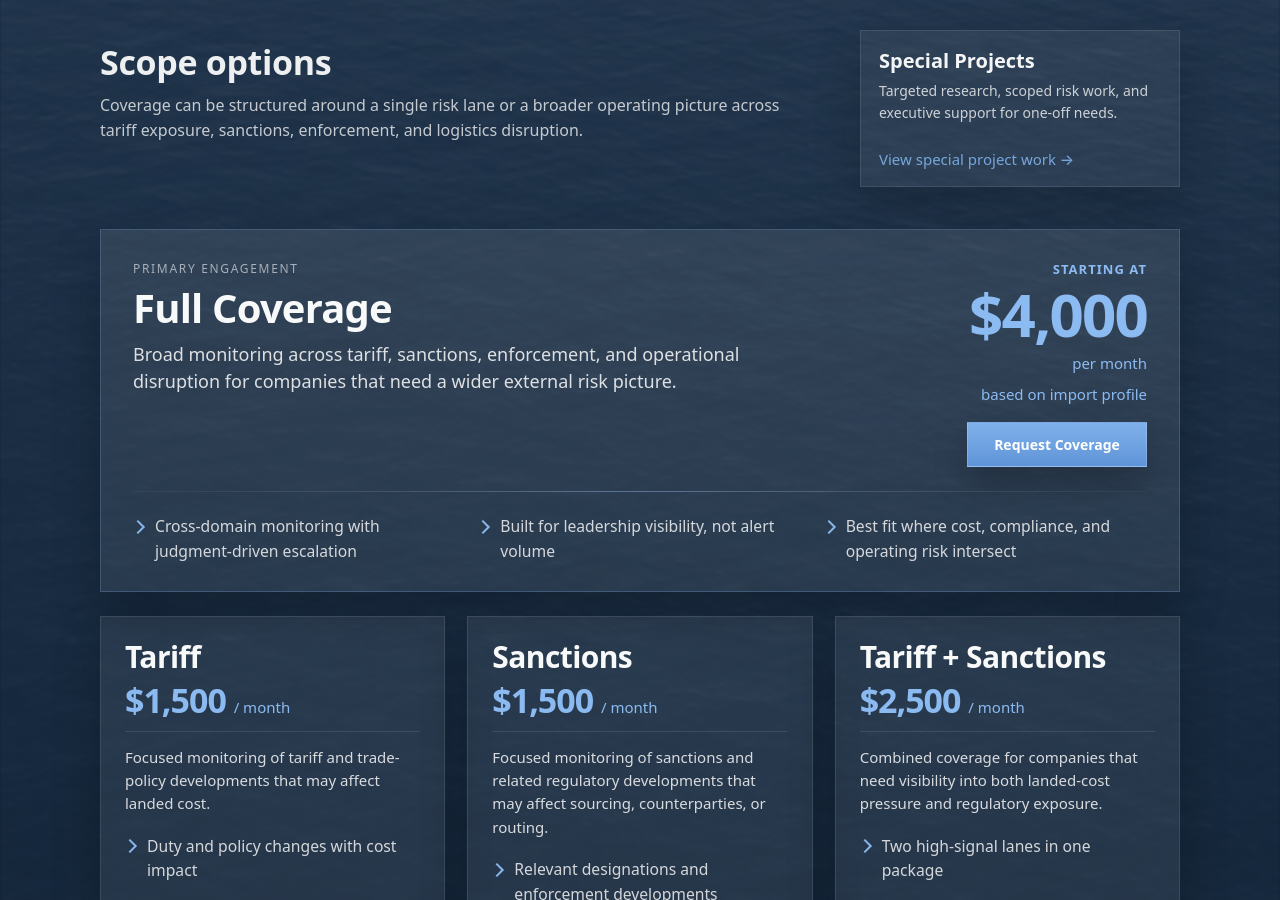
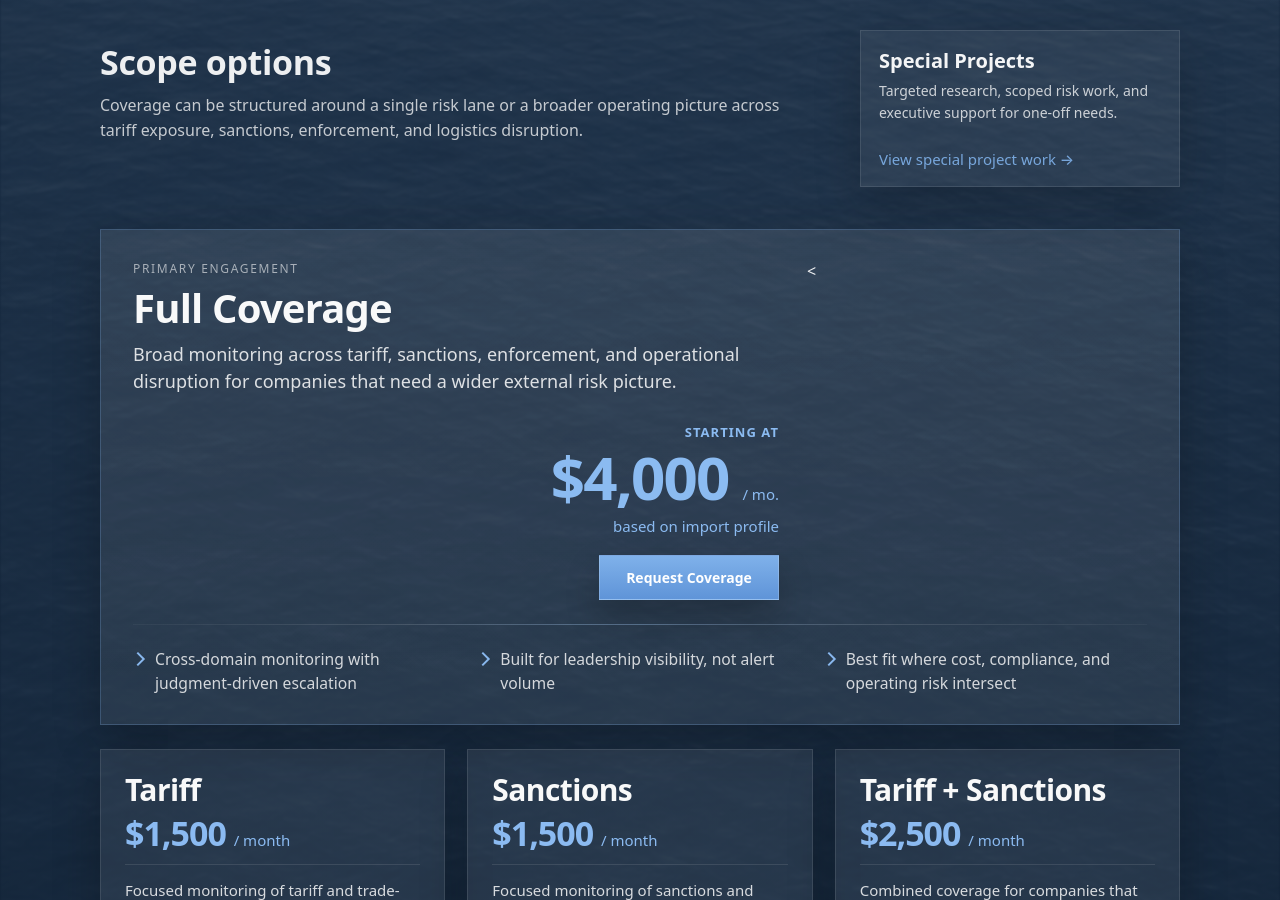
Before and after one commit to importrisk/import-risk-intelligence-site, a Jekyll site: the page built from pricing.html, in a window 1280 px wide and 900 px high, scrolled down 358 px. Built offline with Jekyll 4.4.1, drawn with Linux system fonts in a browser that asks for light colours.

Commit message:
Update pricing.html

```diff
--- a/pricing.html
+++ b/pricing.html
@@ -53,16 +53,15 @@
               </p>
             </div>
 
-            <div class="pricing-card-priceblock">
-              <p class="pricing-card-starting">Starting at</p>
-              <p class="pricing-card-price pricing-card-price-featured">$4,000</p>
-              <p class="pricing-card-term">per month</p>
-              <p class="pricing-card-term pricing-card-term-sub">based on import profile</p>
+            <<div class="pricing-card-priceblock">
+  <p class="pricing-card-starting">Starting at</p>
+  <p class="pricing-card-price pricing-card-price-featured">$4,000 <span>/ mo.</span></p>
+  <p class="pricing-card-term">based on import profile</p>
 
-              <div class="pricing-card-cta">
-                <a class="btn btn-primary pricing-card-cta-btn" href="./contact.html">Request Coverage</a>
-              </div>
-            </div>
+  <div class="pricing-card-cta">
+    <a class="btn btn-primary pricing-card-cta-btn" href="./contact.html">Request Coverage</a>
+  </div>
+</div>
           </div>
 
           <div class="pricing-card-divider" aria-hidden="true"></div>
```
